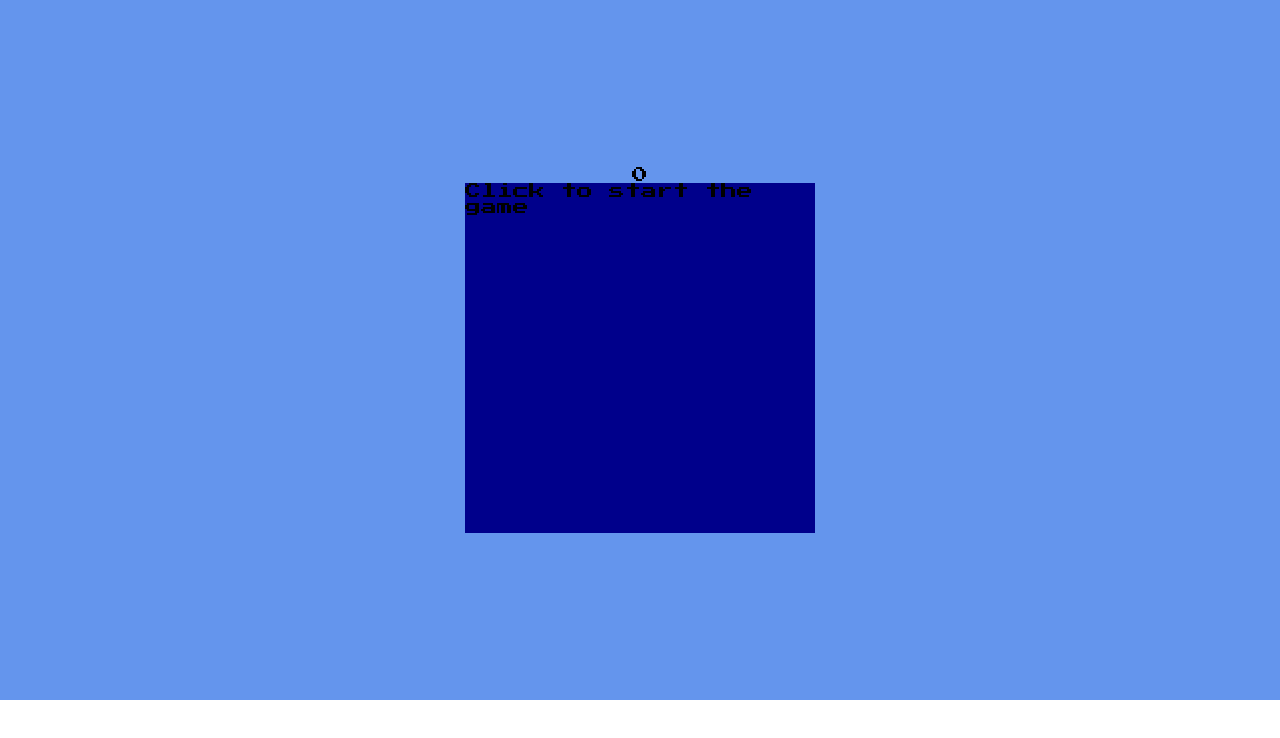
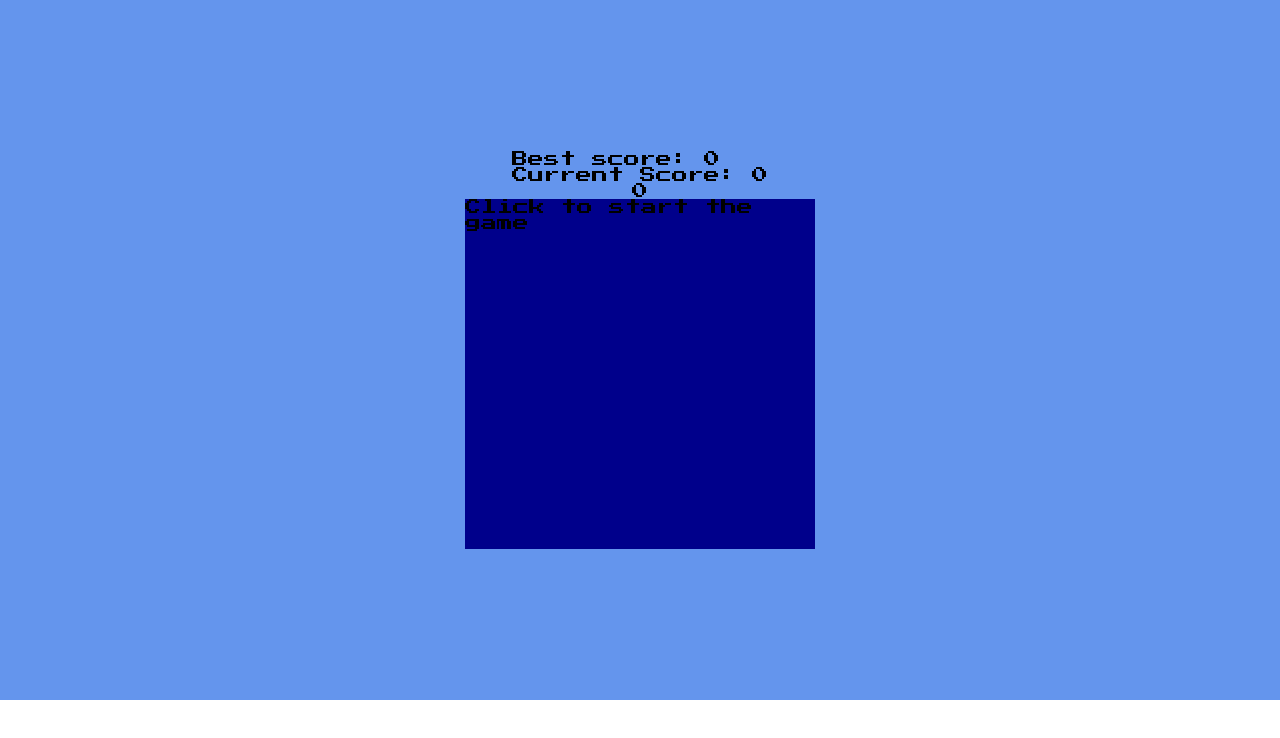
Before and after one commit to darkOwlWood/ReactSimonGame, a React app: page / in a window 1280 px wide. Shown: the top 738 px of the page. Built offline with nearby package versions, Linux system fonts and the light colour scheme.

Commit message:
score was aadded to the game and a clock bug was fixed

```diff
--- a/package.json
+++ b/package.json
@@ -14,6 +14,7 @@
   "license": "ISC",
   "dependencies": {
     "@babel/runtime": "7.12.1",
+    "moment": "2.29.1",
     "react": "17.0.1",
     "react-dom": "17.0.1"
   },
--- a/src/components/Clock.jsx
+++ b/src/components/Clock.jsx
@@ -19,7 +19,7 @@ const Clock = ({gameState,setGameState}) => {
                 },1000)
                 : null;
         },Time.BLINK_TIME + (Time.DELAY_TIME * gameState.level));
-    },[gameState.level]);
+    },[gameState.messageId,gameState.level]);
 
     return (
         <div className="clock">
--- a/src/components/MainSection.jsx
+++ b/src/components/MainSection.jsx
@@ -3,6 +3,7 @@ import '../assets/styles/components/MainSection.scss';
 import Simon from './Simon';
 import BoardMessage from './BoardMessage';
 import Clock from './Clock';
+import Score from './Score';
 
 //0 - START GAME MESSAGE
 //1 - RESET GAME MESSAGE
@@ -19,6 +20,7 @@ const MainSection = () => {
 
     return (
         <div className="main-section">
+            <Score gameState={gameState}/>
             <Clock gameState={gameState} setGameState={setGameState}/>
             <div className="main-section__game">
                 {
--- /dev/null
+++ b/src/components/Score.jsx
@@ -0,0 +1,37 @@
+import React,{ useEffect, useState, useRef } from 'react';
+import moment from 'moment';
+import Time from '../utils/ApplicationNumbers';
+import '../assets/styles/components/Score.scss';
+
+const Score = ({gameState}) => {
+
+    const timeElapsed = useRef(null);
+    const [points, setPoints] = useState({score:0, bestScore:0});
+
+    useEffect(() => {
+        const score = (30 - Math.floor((moment().diff(timeElapsed.current)/100)));
+        timeElapsed.current && setPoints({...points, score:points.score+score});
+        if(gameState.messageId === 3){
+            setTimeout(() => {
+                timeElapsed.current = moment();
+            }, Time.BLINK_TIME + (Time.DELAY_TIME * gameState.level));
+        }else{
+            timeElapsed.current = null;
+            setPoints({...points, score:0});
+        }
+    },[gameState.messageId,gameState.level]);
+
+    useEffect(()=>{
+        const bestScore = points.score>points.bestScore? points.score:points.bestScore;
+        setPoints({...points, bestScore});
+    },[points.score]);
+
+    return (
+        <div className="score">
+            <span>Best score: {points.bestScore}</span><br/>
+            <span>Current Score: {points.score}</span>
+        </div>
+    );
+}
+
+export default Score;
```
Also changed, not shown: src/assets/styles/components/Score.scss (added), 1 other file (tests, documents, lock files or other folders).
